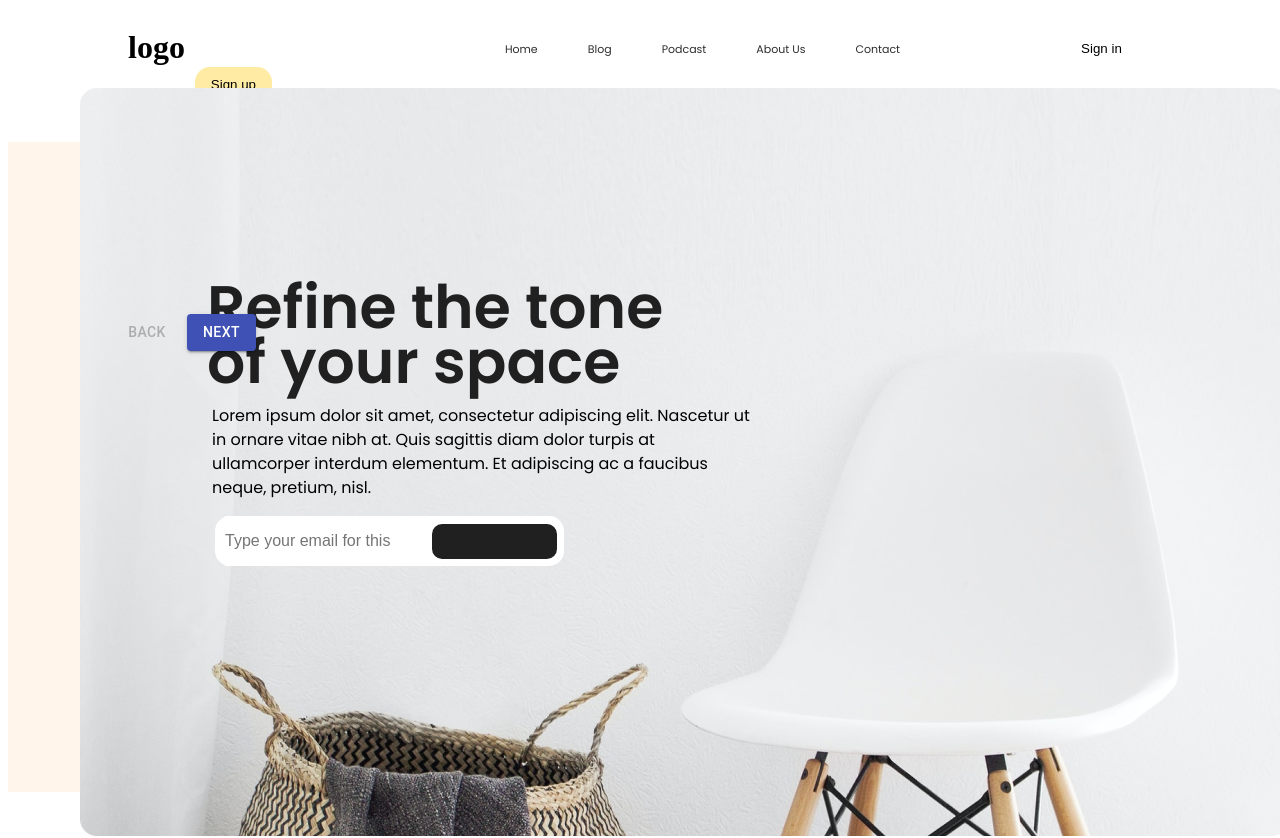
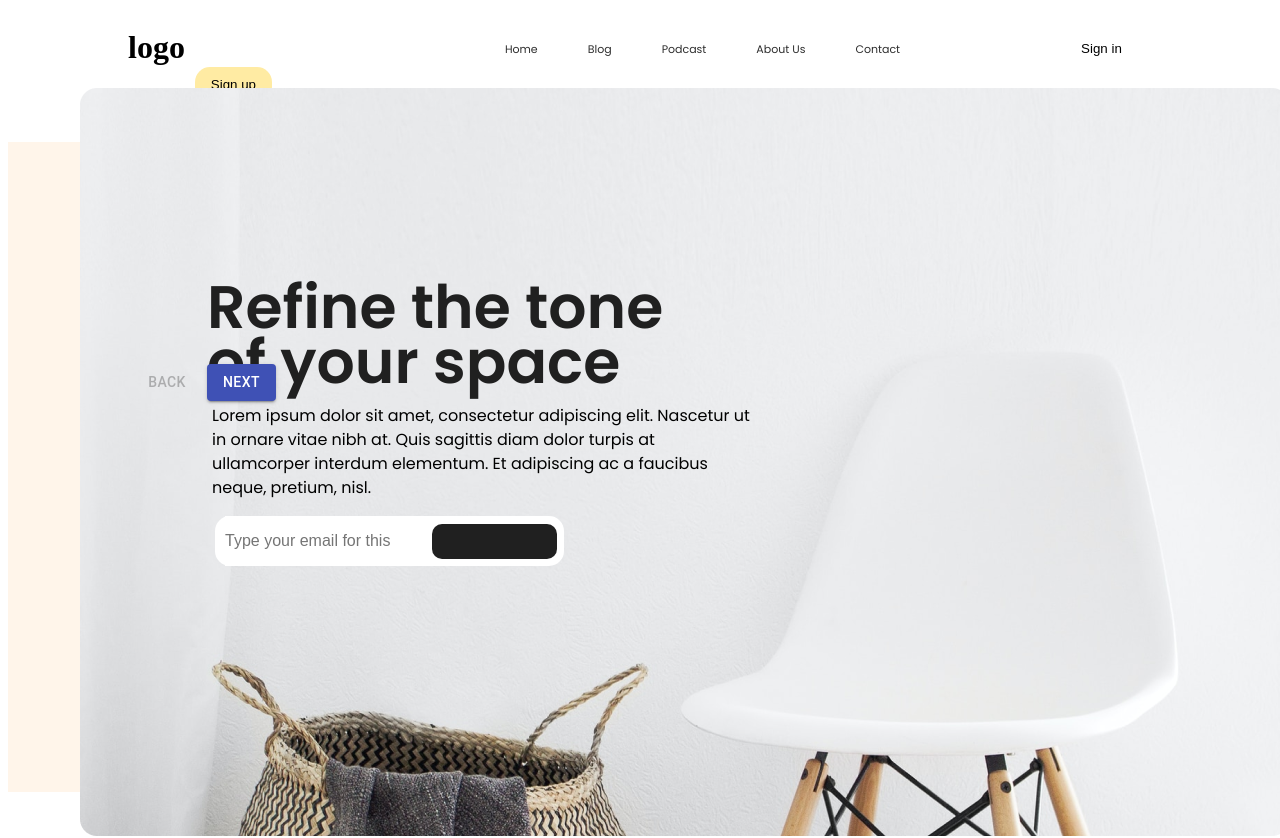
Before and after one commit to KarthikHebbarMN/SocketWebClient, a Next.js app: page / in a window 1280 px wide. Shown: the top 838 px of the page. Built offline with nearby package versions, Linux system fonts and the light colour scheme.

Commit message:
feature commit1

```diff
--- a/Components/Userflow/progress.js
+++ b/Components/Userflow/progress.js
@@ -12,8 +12,8 @@ import Typography from '@material-ui/core/Typography';
 const useStyles = makeStyles((theme) => ({
   root: {
     width: '40%',
-    paddingTop : '50px',
-    paddingLeft : '50px',
+    paddingTop : '100px',
+    paddingLeft : '70px',
     paddingRight : '35px',
     paddingBottom : '35px',
     height : '60vh',
```
